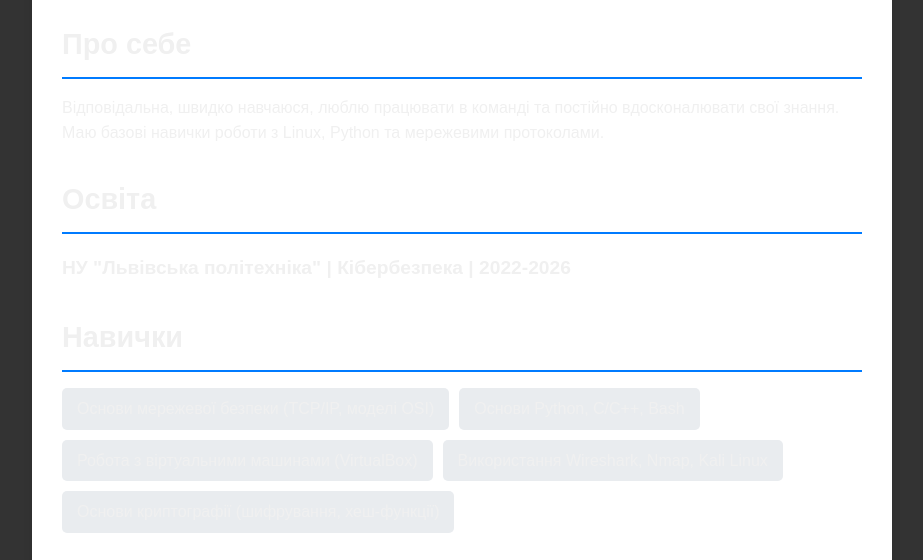
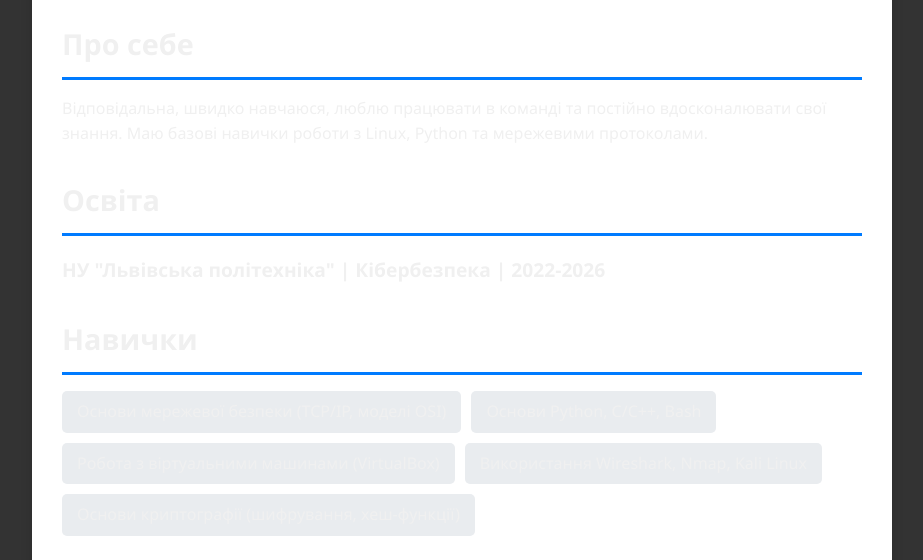
Before and after one commit to liudmyla-pl/my-resume, a plain HTML site: page index.html in a window 1280 px wide. Shown: the part 238-798 px from the top of the page, without its empty margins (178-1101 px from the left). Drawn offline with Linux system fonts and the light colour scheme; no server answers.

Commit message:
Update styles.css
Змінено шрифт, тінь контейнера, товщину лінії під заголовками секцій

```diff
--- a/styles.css
+++ b/styles.css
@@ -1,5 +1,5 @@
 body {
-    font-family: 'Arial', sans-serif;
+    font-family: 'Segoe UI', Tahoma, Geneva, Verdana, sans-serif;
     line-height: 1.6;
     margin: 0;
     background-color: #f4f4f4;
@@ -11,7 +11,7 @@ body {
     margin: 20px auto;
     padding: 30px;
     background-color: #fff;
-    box-shadow: 0 0 10px rgba(0, 0, 0, 0.1);
+    box-shadow: 0 4px 12px rgba(0, 0, 0, 0.15); /* Змінено тінь для більшої виразності */
     border-radius: 8px;
 }
 
@@ -84,3 +84,17 @@ footer {
     color: #777;
     font-size: 0.8em;
 }
+
+/* Зміни  */
+
+body {
+    font-family: 'Segoe UI', Tahoma, Geneva, Verdana, sans-serif; /* Змінено шрифт */
+}
+
+.container {
+    box-shadow: 0 4px 12px rgba(0, 0, 0, 0.15); /* Змінено тінь */
+}
+
+section h2 {
+    border-bottom: 3px solid #007bff; /* Змінено товщину лінії */
+}
```
